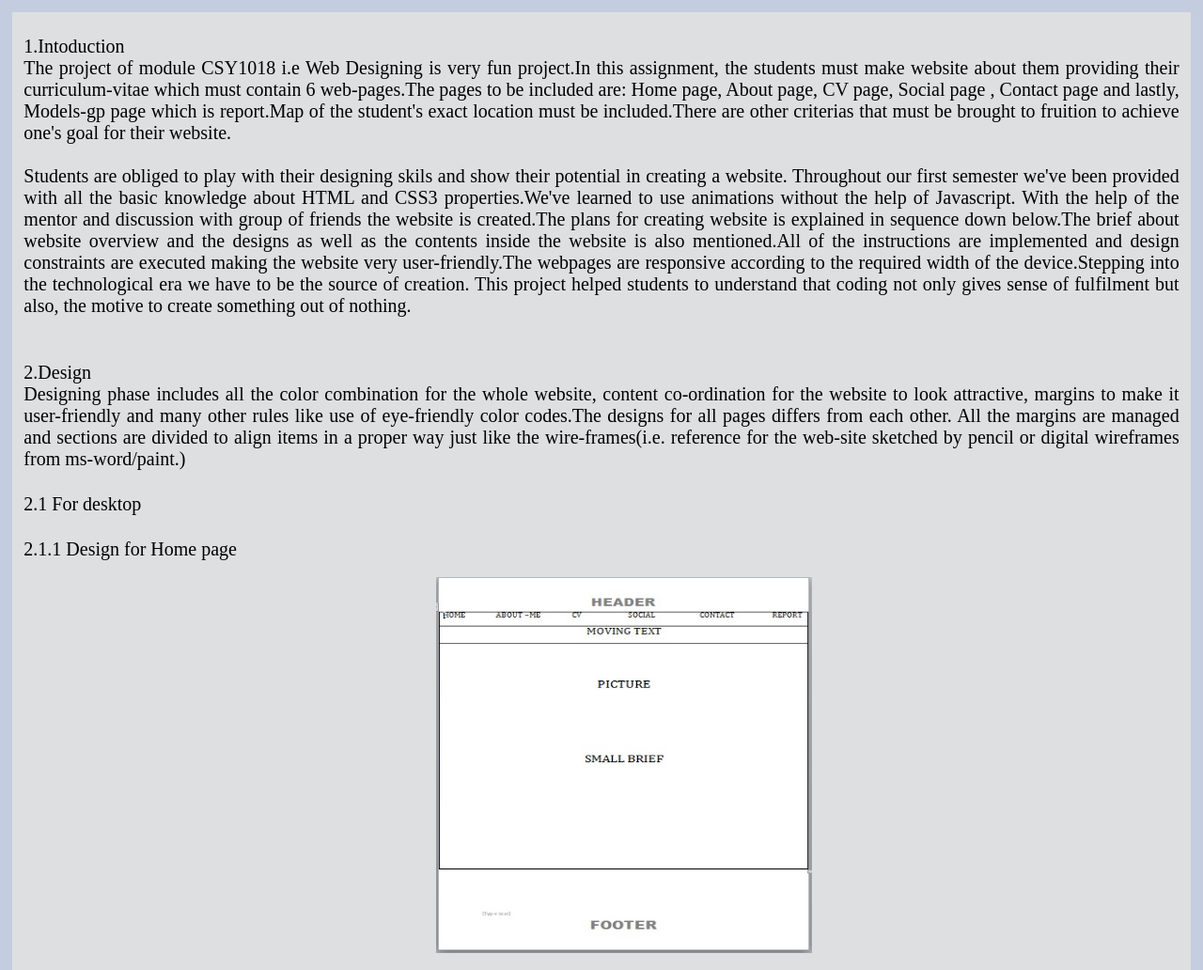
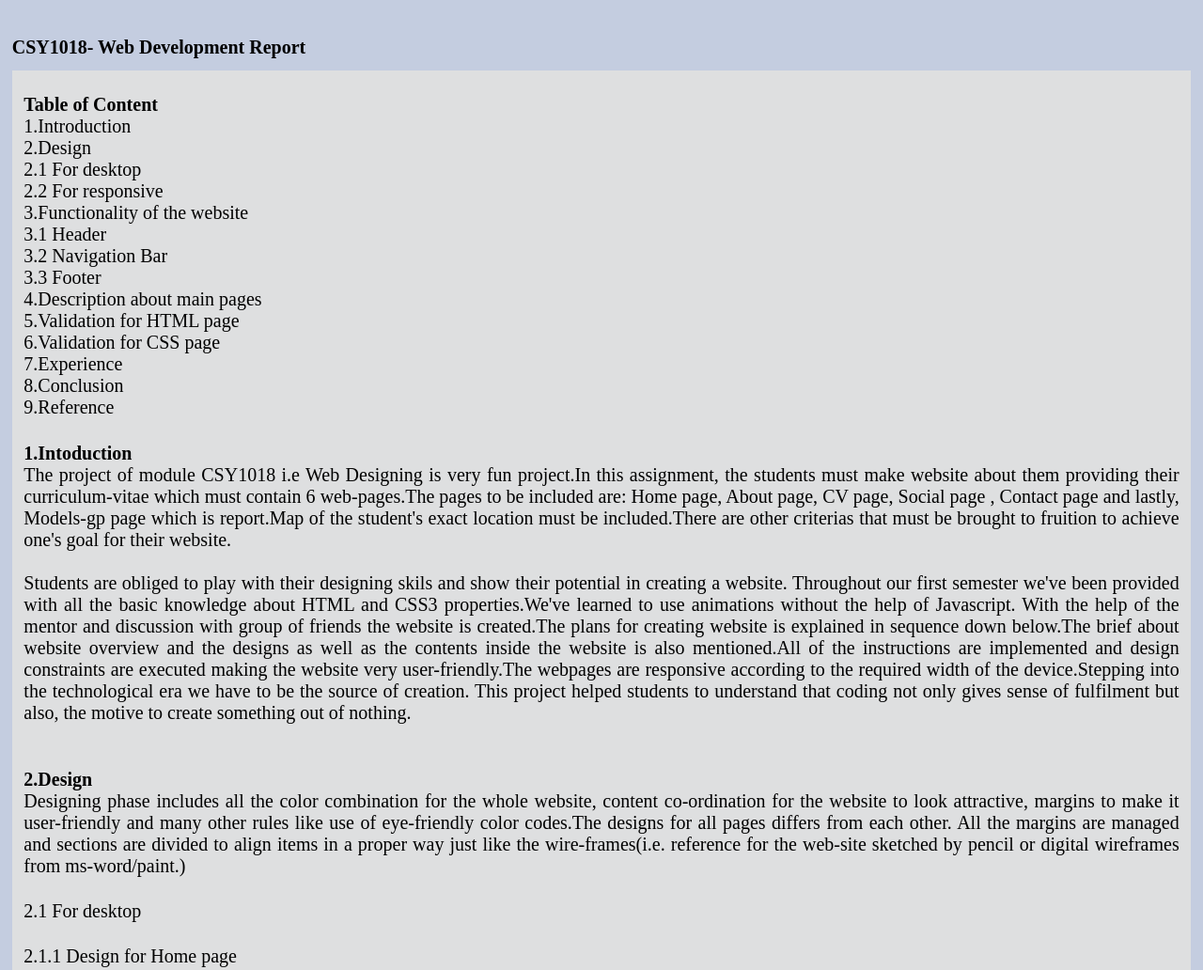
Before and after one commit to Swarneem/web, a plain HTML site: page report.html in a window 1280 px wide. Shown: the top 1032 px of the page at 94% size. Drawn offline with Linux system fonts and the light colour scheme.

Commit message:
final commit

```diff
--- a/report.html
+++ b/report.html
@@ -6,15 +6,31 @@
 	<meta name="viewport" content="device-width, initial-scale =1"><!--tag for supporting any device view-->
 </head>
 <body>
+	<h1 class="rewrite">CSY1018- Web Development Report</h1>
 	<div class="whole">
-	<div class="rewrite">1.Intoduction<br>
+		<div class="rewrite"><b>Table of Content</b>
+			<br>1.Introduction
+			<br>2.Design
+			<br>2.1 For desktop
+			<br>2.2 For responsive
+			<br>3.Functionality of the website
+			<br>3.1 Header
+			<br>3.2 Navigation Bar
+			<br>3.3 Footer
+			<br>4.Description about main pages
+			<br>5.Validation for HTML page
+			<br>6.Validation for CSS page
+			<br>7.Experience
+			<br>8.Conclusion
+			<br>9.Reference</div>
+	<div class="rewrite"><b>1.Intoduction</b><br>
 The project of module CSY1018 i.e Web Designing is very fun project.In this assignment, the students must make website about them providing their curriculum-vitae which must contain 6 web-pages.The pages to be included are: Home page, About page, CV page, Social page , Contact page and lastly, Models-gp page which is report.Map of the student's exact location must be included.There are other criterias that must be brought to fruition to achieve one's goal for their website.<br><br>
 
 Students are obliged to play with their designing skils and show their potential in creating a website. Throughout our first semester we've been provided with all the basic knowledge about HTML and CSS3 properties.We've learned to use animations without the help of Javascript. With the help of the mentor and discussion with group of friends the website is created.The plans for creating website is explained in sequence down below.The brief about website overview and the designs as well as the contents inside the website is also mentioned.All of the instructions are implemented and design constraints are executed making the website very user-friendly.The webpages are responsive according to the required width of the device.Stepping into the technological era we have to be the source of creation. This project helped students to understand that coding not only gives sense of fulfilment but also, the motive to create something out of nothing.<br><br>
 
 </div>
 
-<div class="rewrite">2.Design<br>
+<div class="rewrite"><b>2.Design</b><br>
  Designing phase includes all the color combination for the whole website, content co-ordination for the website to look attractive, margins to make it user-friendly and many other rules like use of eye-friendly color codes.The designs for all pages differs from each other. All the margins are managed and sections are divided to align items in a proper way just like the wire-frames(i.e. reference for the web-site sketched by pencil or digital wireframes from ms-word/paint.)</div>
 
 <div class="rewrite">2.1 For desktop<br></div>
@@ -53,7 +69,7 @@ Students are obliged to play with their designing skils and show their potential
 <div class="rewrite">2.2.5 Design for responsive Contact page <br></div>
 <br><div class="rep"><img src="image/CONTACT.jpg" width="400" height="420" alt="Picture of contact"><br></div>
 
-<div class="rewrite">3. Functionality of the Web-site<br>
+<div class="rewrite"><b>3. Functionality of the Web-site</b><br>
 The brief about each section from header to footer are discussed in this section. The screenshots of the header,navigation bar and footer will be used to make briefings more clear. All of the functions will be explained respectively down below:</div>
 <br>
 
@@ -78,7 +94,7 @@ In footer part, copyright is mentioned with the developer name and the date of p
 <div class="rewrite">3.4 Footer in responsive view</div>
 <div class="rep"><img src="image/foores.jpg" width="400" height="100"><br></div>
 
-<div class="rewrite">4. Description about main pages</div>
+<div class="rewrite"><b>4. Description about main pages</b></div>
 <div class="rewrite">4.1 Home Page<br>
 Home page basically is the landing page of the website. It contains image of the developer and it acknowledges him/her.</div>
 <div class="rewrite">4.2 About Page<br>
@@ -91,27 +107,27 @@ Social page is filled with different social medias that the developer is active
 Contact page is the page which contains area to provide feedback and the location of the developer along with the information about the address.</div>
 
 
-<div class="rewrite">5.Validation for HTML page<br>
+<div class="rewrite"><b>5.Validation for HTML page</b><br>
 W3C validator was used to check the errors in codes in html pages.Warning was shown which was corrected to get error-free code.</div>
 <label class="rep"><img src="image/valid1.jpg" alt="Validator" width="800" height="300"></label>
 
 <br><label class="rep"><img src="image/valid.jpg" alt="Validator Image" width="800" height="300"></label>
 
-<div class="rewrite">5.Validation for CSS page<br>
+<div class="rewrite"><b>6.Validation for CSS page</b><br>
 W3C validator was used to check the errors in codes in CSS file.No error was detected.</div>
 <label class="rep"><img src="image/validc.jpg" alt="Validator CSS" width="800" height="200"></label>
 
-<div class="rewrite">6.Experience<br>
+<div class="rewrite"><b>7.Experience</b><br>
 My experience while working on this project was a work-in-progress. I had to start from the very basic because this was the first time I had come across HTML. I had to go through research, slides and thoroughly read the book related to HTML as well as CSS rules.From tags to attributes and from background-image to opacity, I learnt the functions and used it need-wise in my assignment.I was finding it hard to work with padding and margin.Also, while I had to make all of the pages responsive none of the pages were user-friendly with other devices having smaller-width. I had to work in padding for two days straight to make it work.Lastly, I became very familiar with web-site making. I am now able to make basic web-pages without any problem.</div>
 
 
-<div class="rewrite">6. Conclusion<br><br>
+<div class="rewrite"><b>8. Conclusion</b><br><br>
 The students had to work with various tags and css styles inside the html page which were taught by the mentor over the time-period of three months.It was very practical based assignment. The positive aspect is that students will now have idea to create basic web-site without having any problem.The assigments like this will help student prepare for the real-world. W3school.org was a great help in over-coming problems and adding more styles except those mentioned in our course.Going-through slides provided by the University was also very effective.<br>
 If there was enough time, more animations would have been added along with drop down list and transtions in images.Due to lack of practice and less knowledge about these google material design,they weren't added.In coming days,the students will have gained deeper knowledge on this course and the practice carried out in this assignmnet will minimize the errors.
 </div>
 
 
-<div class="rewrite">7.Reference<br></div>
+<div class="rewrite"><b>9.Reference</b><br></div>
 <div class="rewrite">Mason,JM(2017)Why Responsive Design Fails[online]. Available from:https://medium.com/@iammarkjmason/why-responsive-design-fails-35a5e18b824.[Accessed Date:13th April]</div>
 
 <div class="rewrite">Toptal designers(2017)HTML by Toptal designers[pnline].Available from:https://www.toptal.com/designers/htmlarrows/symbols/white-smiling-face/.[Accessed Date:15th April]</div>
```
